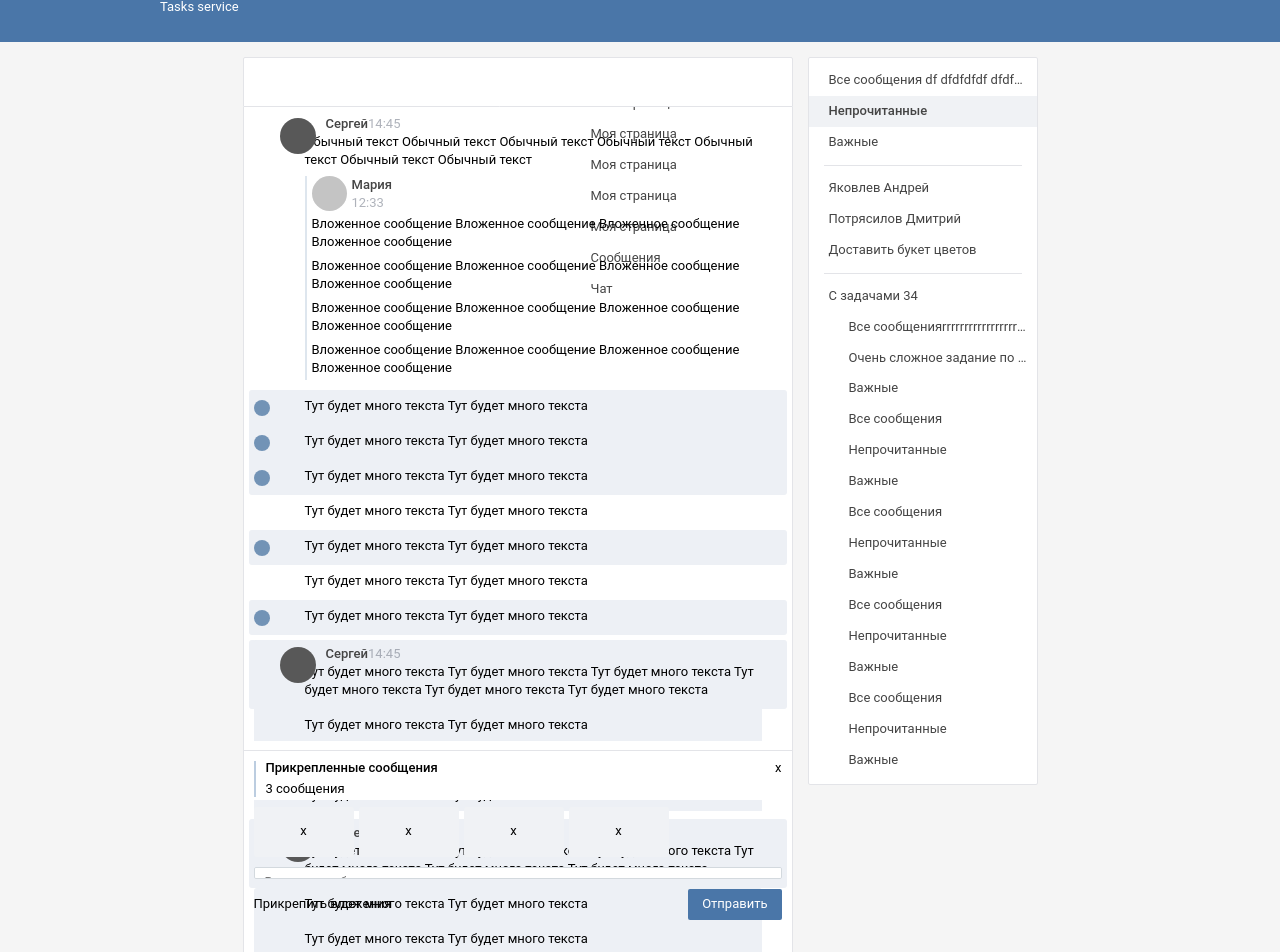
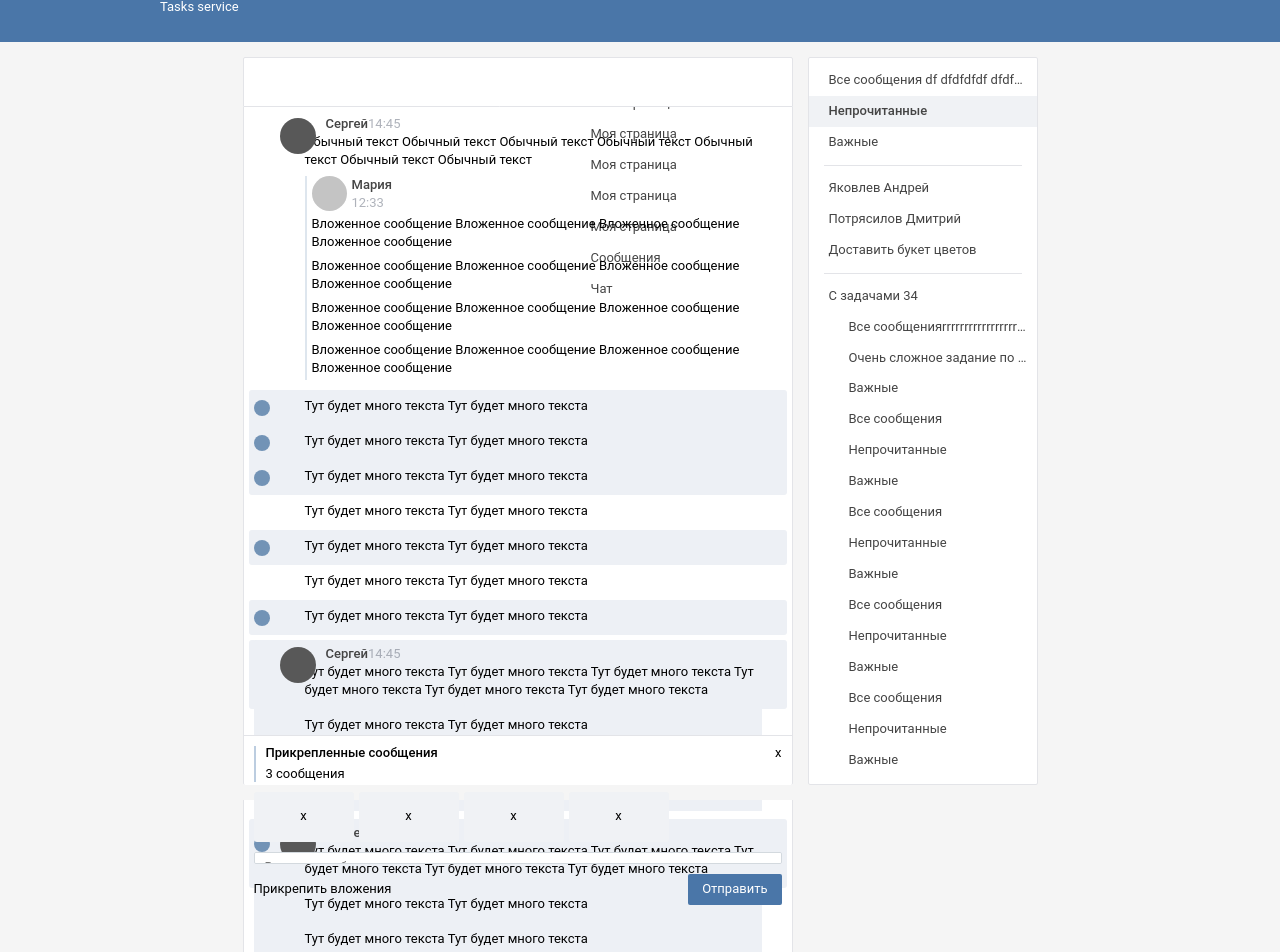
Before and after one commit to Dindro/tasks-service, a Vue app in the folder application/: page /messages in a window 1280 px wide. Shown: the top 952 px of the page. Built offline with nearby package versions, Linux system fonts and the light colour scheme.

Commit message:
Рефакторинг

```diff
--- a/application/src/components/pages/DRAFT/chats.vue
+++ b/application/src/components/pages/DRAFT/chats.vue
@@ -385,16 +385,16 @@
 </template>
 
 <script>
-function hscrollbar() {
-  var elements = ["nav", "options", "chats-top", "chats-bottom"];
-  var value = window.pageXOffset;
+// function hscrollbar() {
+//   var elements = ["nav", "options", "chats-top", "chats-bottom"];
+//   var value = window.pageXOffset;
 
-  for (element in elements) {
-		document.getElementById(element).style.transform = `translateX(${-value}px)`;
-  }
-}
-window.onscroll = hscrollbar;
-window.onresize = hscrollbar;
+//   for (element in elements) {
+// 		document.getElementById(element).style.transform = `translateX(${-value}px)`;
+//   }
+// }
+// window.onscroll = hscrollbar;
+// window.onresize = hscrollbar;
 </script>
 
 <style lang="scss">
--- a/application/src/components/pages/DRAFT/messages.vue
+++ b/application/src/components/pages/DRAFT/messages.vue
@@ -365,18 +365,18 @@
 </template>
 
 <script>
-function hscrollbar() {
-  var elements = ["nav", "options", "messages-top"/* , "messages-bottom" */];
-  var value = window.pageXOffset;
+// function hscrollbar() {
+//   var elements = ["nav", "options", "messages-top"/* , "messages-bottom" */];
+//   var value = window.pageXOffset;
 
-  for (let i = 0; i < elements.length; i++) {
-    document.getElementById(
-      elements[i]
-    ).style.transform = `translateX(${-value}px)`;
-  }
-}
-window.onscroll = hscrollbar;
-window.onresize = hscrollbar;
+//   for (let i = 0; i < elements.length; i++) {
+//     document.getElementById(
+//       elements[i]
+//     ).style.transform = `translateX(${-value}px)`;
+//   }
+// }
+// window.onscroll = hscrollbar;
+// window.onresize = hscrollbar;
 </script>
 
 <style lang="scss">
--- a/application/src/components/parts/messages.vue
+++ b/application/src/components/parts/messages.vue
@@ -322,7 +322,7 @@
 		</div>
 		<div id="messages-bottom">
 			<!--iframe - хак, для того чтобы отслеживать изменения реальной высоты (а не у стиля)-->
-			<iframe name="iframeMessagesBottom" width="100%" height="100%" style="position:absolute; border: 0; z-index:-1;"></iframe>
+			<iframe id="iframe-messages-bottom" name="iframeMessagesBottom"></iframe>
 			<div class="messages-bottom-elements">
 				<div class="attach">
 					<div class="attach-messages">
@@ -378,7 +378,9 @@ export default {
   },
   mounted() {
     // Вызываем в первый раз чтобы изменил соотношение
-		this.Change({currentTarget:{innerHeight: iframeMessagesBottom.innerHeight}});
+    this.Change({
+      currentTarget: { innerHeight: iframeMessagesBottom.innerHeight }
+    });
     iframeMessagesBottom.onresize = this.Change;
   }
 };
@@ -427,31 +429,39 @@ $color-time: rgba(120, 126, 140, 0.6);
     border-right: 1px solid $color-border;
   }
 
+
+
   #messages-bottom {
-    // height: 125px;
     width: 550px;
     position: fixed;
     bottom: 0;
     z-index: 100;
     background-color: #fafbfc;
+		border-bottom: 15px solid #f5f5f5;
+
+		#iframe-messages-bottom{
+			height: calc(100% + 15px);
+			width: 100%;
+			position:absolute;
+			border: 0;
+			z-index:-1;
+		}
 
     .messages-bottom-elements {
-      // height: 100%;
       width: 100%;
       border: 1px solid $color-border;
-      border-bottom: none;
+			border-radius: 0 0 2px 2px;
       box-sizing: border-box;
       padding: 10px;
       display: flex;
       flex-direction: column;
-      // justify-content: space-between;
 
       .attach {
-        padding-bottom: 10px;
 
         .attach-messages {
           border-left: 2px solid #bccde0;
           position: relative;
+					margin-bottom: 10px;
 
           .attach-messages-content {
             padding-left: 10px;
@@ -478,8 +488,8 @@ $color-time: rgba(120, 126, 140, 0.6);
         }
 
         .attach-images {
-          padding-top: 10px;
           display: flex;
+					margin-bottom: 10px;
 
           .image {
             width: 100px;
@@ -615,7 +625,7 @@ $container-mt: -($photo-wh + $message-top + $message-bottom); // margin-top ко
         display: block;
       }
 
-			.items{
+      .items {
         .response,
         .favorite {
           background-color: rgb(209, 209, 209) !important;
--- a/application/src/components/parts/messagesNavigation.vue
+++ b/application/src/components/parts/messagesNavigation.vue
@@ -101,19 +101,16 @@ $color-black: #444444;
       overflow: auto;
       padding-bottom: 8px;
 
-      &:hover {
-        &::-webkit-scrollbar-thumb {
-          background-color: #d9dadd;
-          border-radius: 10px;
-        }
-      }
-
       &::-webkit-scrollbar {
         width: 7px;
       }
       &::-webkit-scrollbar-thumb {
         background-color: $color-border;
         border-radius: 10px;
+
+        &:hover{
+          background-color: #d9dadd;
+        }
       }
 
       span {
```
Lines whose indentation alone changed are shown as unchanged.
